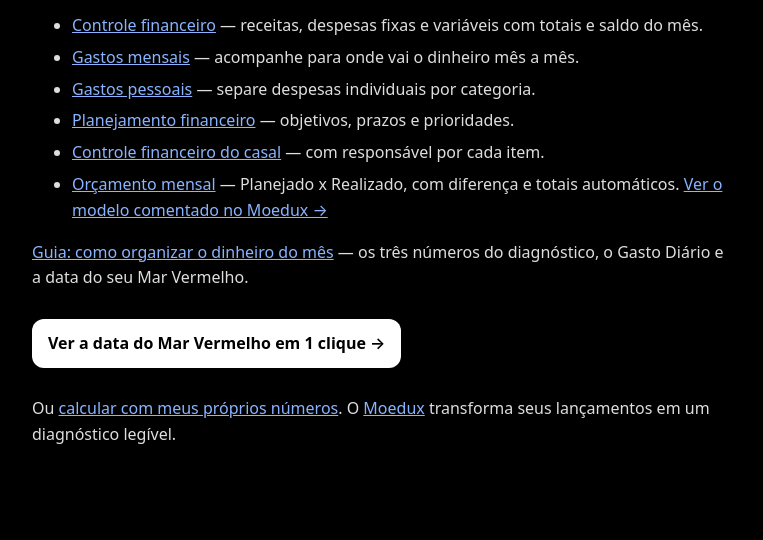
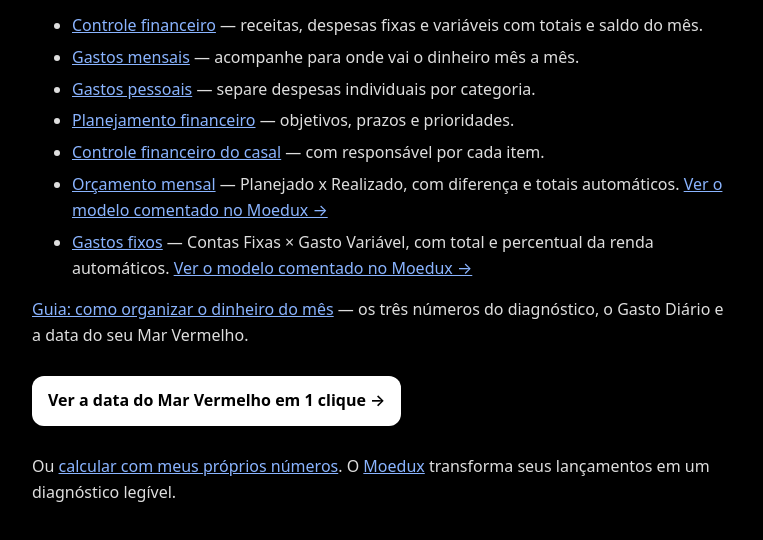
Before and after one commit to jhonnysabino/planilhas-moedux, a plain HTML site: page index.html in a window 1280 px wide. Shown: the part 152-692 px from the top of the page, without its empty margins (256-1019 px from the left). Drawn offline with Linux system fonts and the light colour scheme.

Commit message:
Link fixed-expenses model on Pages

```diff
--- a/index.html
+++ b/index.html
@@ -20,6 +20,7 @@
     <li><a href="planilha-planejamento-financeiro.csv">Planejamento financeiro</a> — objetivos, prazos e prioridades.</li>
     <li><a href="planilha-controle-financeiro-casal.csv">Controle financeiro do casal</a> — com responsável por cada item.</li>
     <li><a href="planilha-orcamento-mensal.csv">Orçamento mensal</a> — Planejado x Realizado, com diferença e totais automáticos. <a href="https://www.moedux.com/planilhas/orcamento-mensal?utm_source=github&utm_medium=lead_magnet&utm_campaign=orcamento-mensal">Ver o modelo comentado no Moedux →</a></li>
+    <li><a href="planilha-gastos-fixos.csv">Gastos fixos</a> — Contas Fixas × Gasto Variável, com total e percentual da renda automáticos. <a href="https://www.moedux.com/planilhas/gastos-fixos?utm_source=github&utm_medium=lead_magnet&utm_campaign=gastos-fixos">Ver o modelo comentado no Moedux →</a></li>
   </ul>
   <p><a href="guia-organizar-dinheiro-mes.md">Guia: como organizar o dinheiro do mês</a> — os três números do diagnóstico, o Gasto Diário e a data do seu Mar Vermelho.</p>
   <p><a class="cta" href="https://www.moedux.com/previa-mar-vermelho?pv_entrada=2500&amp;pv_saida=3500&amp;pv_saldo=3000&amp;utm_source=github&amp;utm_medium=lead_magnet&amp;utm_campaign=exemplo-1clique">Ver a data do Mar Vermelho em 1 clique →</a></p>
```
